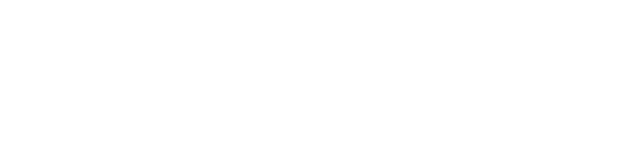
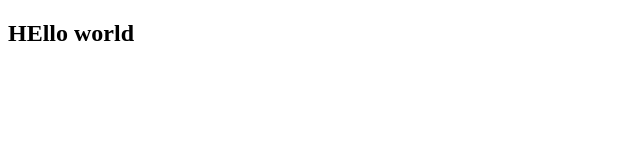
Before and after one commit to nick20name17/test-1337, a plain HTML site: page index.html in a window 1280 px wide. Shown: the whole page, without its empty margins (0-640 px from the left). Drawn offline with Linux system fonts and the light colour scheme.

Commit message:
new section add

```diff
--- a/index.html
+++ b/index.html
@@ -9,5 +9,9 @@
     />
     <title>!!!Test</title>
   </head>
-  <body></body>
+  <body>
+    <section class="section">
+      <h1>HEllo world</h1>
+    </section>
+  </body>
 </html>
```
